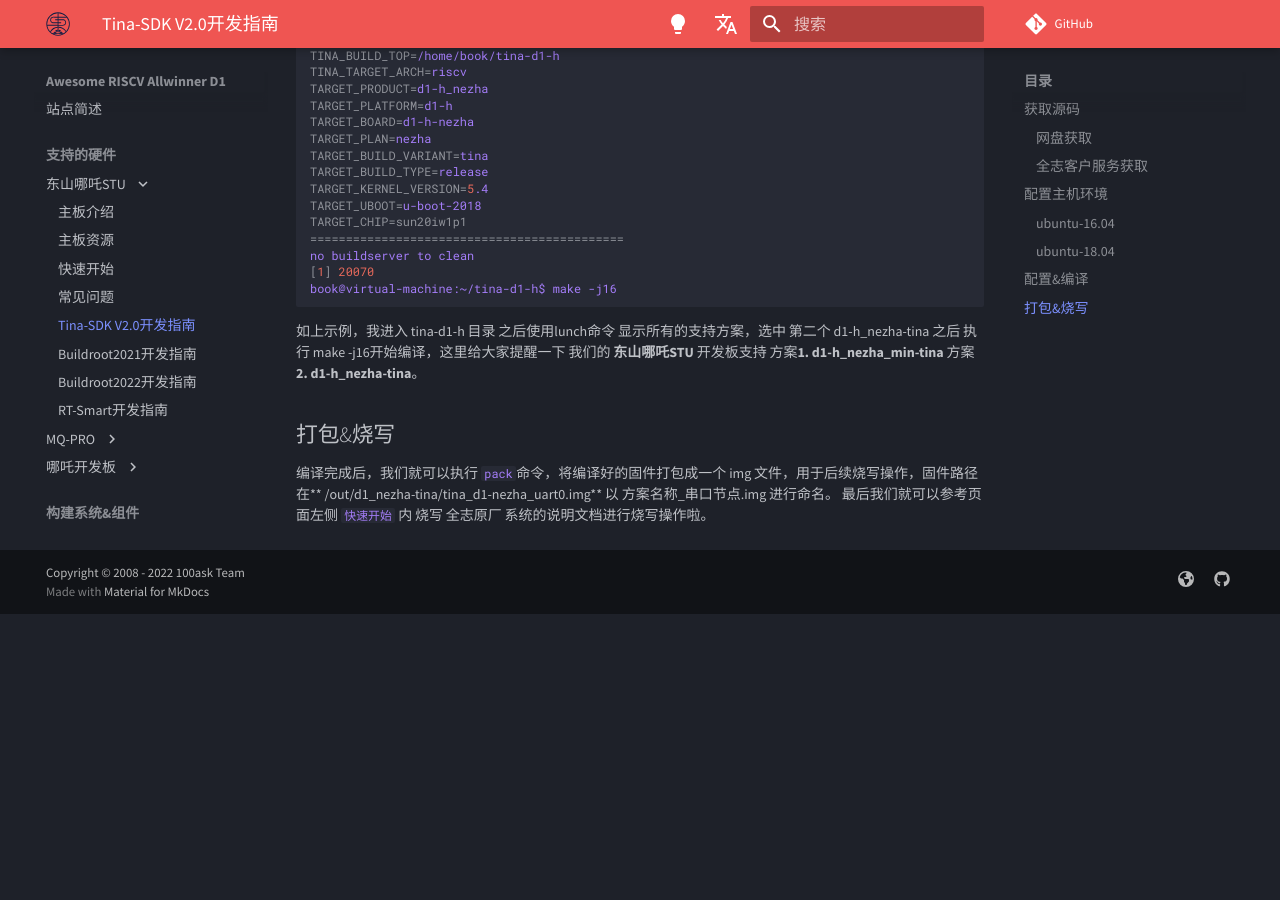
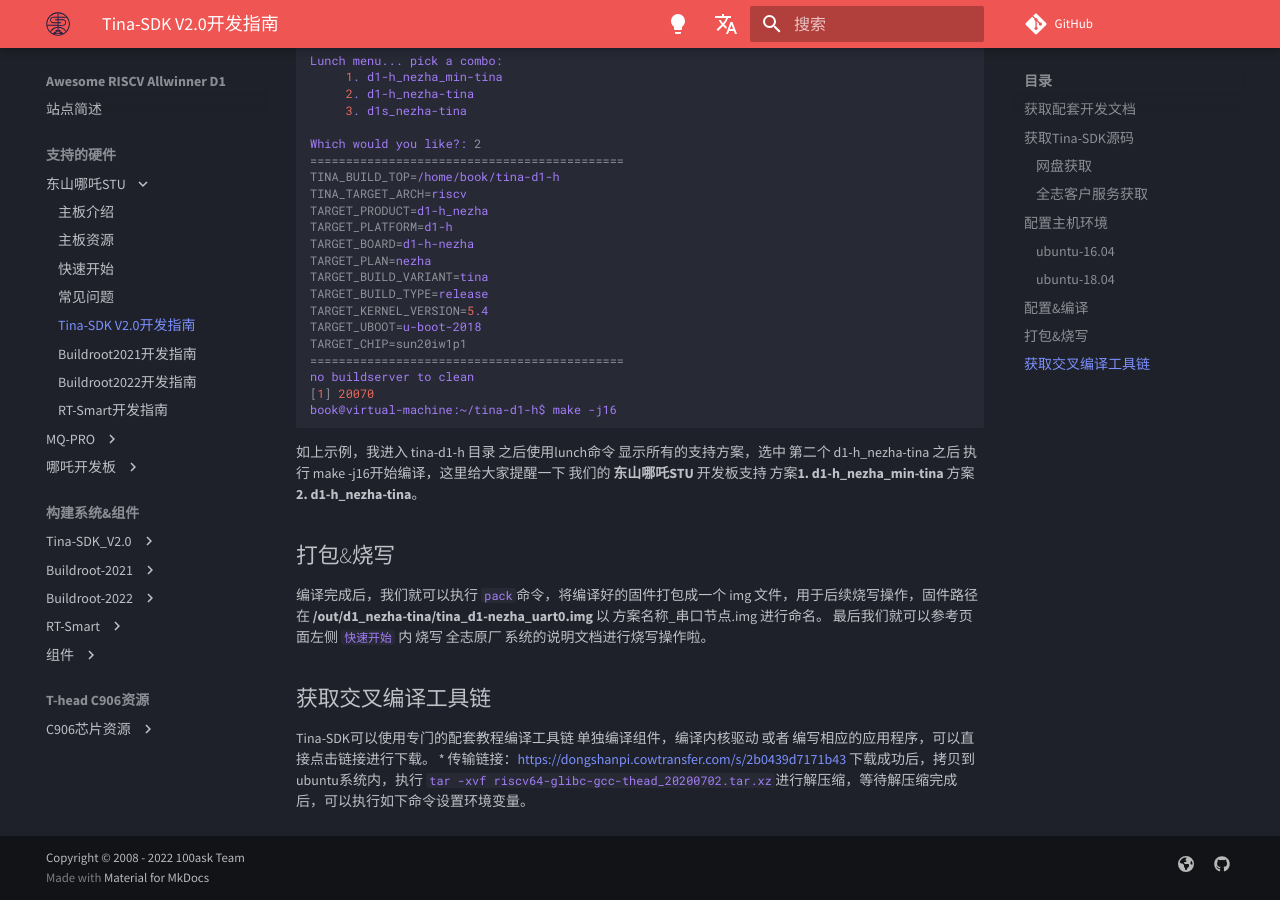
Before and after one commit to DongshanPI/Awesome_RISCV-AllwinnerD1, an MkDocs documentation site: the page built from docs/DongshanNezhaSTU/05-Tina-SDKDevelopmentGuide.md, in a window 1280 px wide and 900 px high, scrolled down 1381 px. Built offline with MkDocs 1.6.1 and Material for MkDocs 9.7.7, drawn with Linux system fonts in a browser that asks for light colours; comment, search, counter and statistics services are not loaded; before the commit the page ends 1995 px from its top, so only the background shows below that; some of the changed text lies outside the part shown.

Commit message:
push page

```diff
--- a/docs/DongshanNezhaSTU/05-Tina-SDKDevelopmentGuide.md
+++ b/docs/DongshanNezhaSTU/05-Tina-SDKDevelopmentGuide.md
@@ -1,7 +1,11 @@
 # 快速使用Tina-SDK 指南
 * Tina-SDK开发HOST主机环境主要基于ubuntu-16.04及以上系统，其它系统暂未做过验证，请尽量使用 ubuntu-18.04。
 
-## 获取源码
+## 获取配套开发文档
+Tina-SDK提供的配套开发资料非常丰富，有驱动开发有组件开发等，大家可以直接点击下方的链接进行下载。
+* 传输链接：https://dongshanpi.cowtransfer.com/s/734005e89c9c43
+
+## 获取Tina-SDK源码
 ### 网盘获取
 * 由于整个`Tina-SDK V2.0`工程比较大，所以我们单独将其分卷压缩存放至 网盘内，可以点击此 传输链接获取：https://cowtransfer.com/s/adad917a1e5f43
 1. 下载成功后，需要先拷贝到 Ubuntu系统目录下，请尽量准备足够的硬盘存储空间，建议至少保留 **100G**以上剩余空间。
@@ -9,6 +13,7 @@
 3. 解压缩完成后，我们就可以开始配置HOST主机环境了
 ### 全志客户服务获取
 * 参考 https://d1.docs.aw-ol.com/study/study_2getsdk/
+
 
 ## 配置主机环境
 ### ubuntu-16.04
@@ -65,5 +70,11 @@
 如上示例，我进入 tina-d1-h 目录 之后使用lunch命令 显示所有的支持方案，选中 第二个 d1-h_nezha-tina 之后 执行 make -j16开始编译，这里给大家提醒一下 我们的 **东山哪吒STU** 开发板支持 方案**1. d1-h_nezha_min-tina** 方案**2. d1-h_nezha-tina**。
 
 ## 打包&烧写
-编译完成后，我们就可以执行 `pack`命令，将编译好的固件打包成一个 img 文件，用于后续烧写操作，固件路径在** /out/d1_nezha-tina/tina_d1-nezha_uart0.img** 以 方案名称_串口节点.img 进行命名。
+编译完成后，我们就可以执行 `pack`命令，将编译好的固件打包成一个 img 文件，用于后续烧写操作，固件路径在 **/out/d1_nezha-tina/tina_d1-nezha_uart0.img** 以 方案名称_串口节点.img 进行命名。
 最后我们就可以参考页面左侧 `快速开始` 内 烧写 全志原厂 系统的说明文档进行烧写操作啦。
+
+
+## 获取交叉编译工具链
+Tina-SDK可以使用专门的配套教程编译工具链 单独编译组件，编译内核驱动 或者 编写相应的应用程序，可以直接点击链接进行下载。
+* 传输链接：https://dongshanpi.cowtransfer.com/s/2b0439d7171b43
+下载成功后，拷贝到ubuntu系统内，执行 `tar -xvf riscv64-glibc-gcc-thead_20200702.tar.xz`进行解压缩，等待解压缩完成后，可以执行如下命令设置环境变量。
```
Also changed, not shown: docs/DongshanNezhaSTU/03-QuickStart.md (+2 -2 lines), docs/DongshanNezhaSTU/05-Buildroot2021DevelopmentGuide.md (+0 -4 lines).
